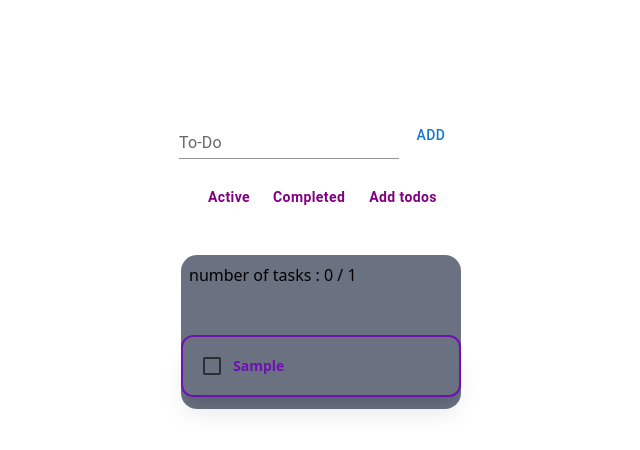
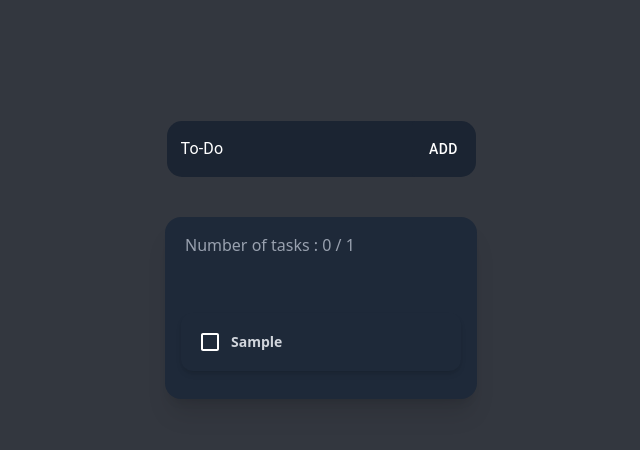
Before and after one commit to ar4scode/todo-app, a React (Vite) app: page / in a window 1280 px wide. Both pictures are taken after typing "Sample" into the empty fields and a click on the button "ADD". Shown: the top 450 px of the page, without its empty margins (319-959 px from the left). Built offline with nearby package versions, Linux system fonts and the light colour scheme; some icons are missing.

Commit message:
Redesign the todo items , input field and button

```diff
--- a/src/App.css
+++ b/src/App.css
@@ -1,4 +1,8 @@
 @import "tailwindcss";
+
+body {
+  background: #33373f;
+}
 
 #root {
   display: flex;
--- a/src/App.tsx
+++ b/src/App.tsx
@@ -1,6 +1,6 @@
 import { useState } from 'react';
 import './App.css';
-import ButtonsGroup from './components/ButtonsGroup';
+// import ButtonsGroup from './components/ButtonsGroup';
 import IconButton from "@mui/material/IconButton";
 import DeleteIcon from "@mui/icons-material/Delete";
 import Checkbox from "@mui/material/Checkbox";
@@ -56,36 +56,57 @@ function App() {
         <TextField
           id="todo-value"
           label="To-Do"
-          variant="standard"
+          variant="outlined"
           value={inputValue}
           onChange={handleInputChange}
+          sx={{
+            background: "#1b2432",
+            borderTopLeftRadius: "15px",
+            borderBottomLeftRadius: "15px",
+            "& .MuiOutlinedInput-root": {
+              "& fieldset": { border: "none" },             // remove default border
+              "&:hover fieldset": { border: "none" },       // remove on hover
+              "&.Mui-focused fieldset": { border: "none" }, // remove on focus
+            },
+            "& .MuiInputLabel-root" : {
+              color: "white"
+            },
+            "& .MuiInputLabel-root.Mui-focused": {
+              color: "white"
+            },
+            "& .MuiInputBase-input" : {
+              color: "#fff"
+            }
+          }}
         />
-        <Button id='add-btn' onClick={handleAddToTodo}>ADD</Button>
+        <Button id='add-btn' onClick={handleAddToTodo} sx={{background: "#1b2432" , color: "white", borderTopRightRadius: "15px", borderBottomRightRadius: "15px", marginLeft: "-3px"}}>ADD</Button>
       </form>
-      <ButtonsGroup />
+      {/* <ButtonsGroup /> */}
 
       {/* To Do list */}
-      <div className='bg-gray-500 mt-10 rounded-2xl'>
-        <p className='p-2'>number of tasks : {todoList.filter(todo => todo.isChecked).length} / {todoList.length}</p>
-        <ul className='mt-10'>
+      {todoList.length >= 1 &&
+        <div className='bg-gray-800 mt-10 rounded-2xl shadow-xl '>
+        <p className='px-5 mt-4 text-gray-400'>Number of tasks : {todoList.filter(todo => todo.isChecked).length} / {todoList.length}</p>
+        <ul className='mt-10 p-4'>
           {todoList.map((todo) => (
             <li
               key={todo.id}
-              className='flex justify-between items-center w-70 text-purple-800 font-bold border-2 p-2 rounded-xl shadow-xl text-sm mb-3'
+              className='flex justify-between items-center w-70 text-gray-300 font-bold p-2 rounded-xl shadow-md text-sm mb-3 duration-75 hover:scale-110'
             >
               <div className='flex items-center'>
-                <Checkbox color="success" value={todo.isChecked} onChange={() => handleCheckboxChange(todo.id)}/>
+                <Checkbox color="success" sx={{color : "white"}} value={todo.isChecked} onChange={() => handleCheckboxChange(todo.id)}/>
                   <p style={{textDecoration : todo.isChecked ? "line-through" : "none"}}>
                     {todo.inputValue}
                   </p>
               </div>
               <IconButton aria-label="delete" size="small" onClick={() => handleDelete(todo.id)}>
-                <DeleteIcon fontSize="small" sx={{ color: "purple" }} />
+                <DeleteIcon fontSize="small" sx={{ color: "white" }} />
               </IconButton>
             </li>
           ))}
         </ul>
       </div>
+      }
     </div>
   );
 }
```
